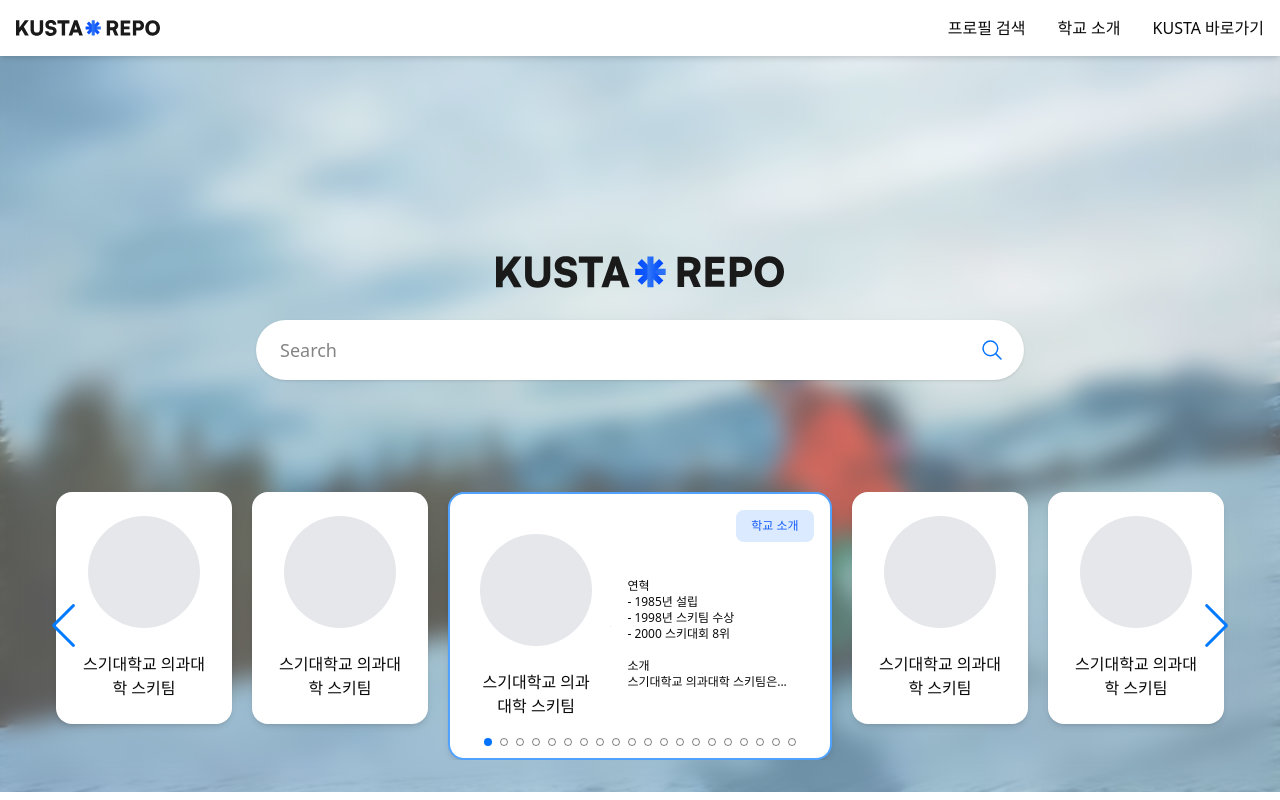
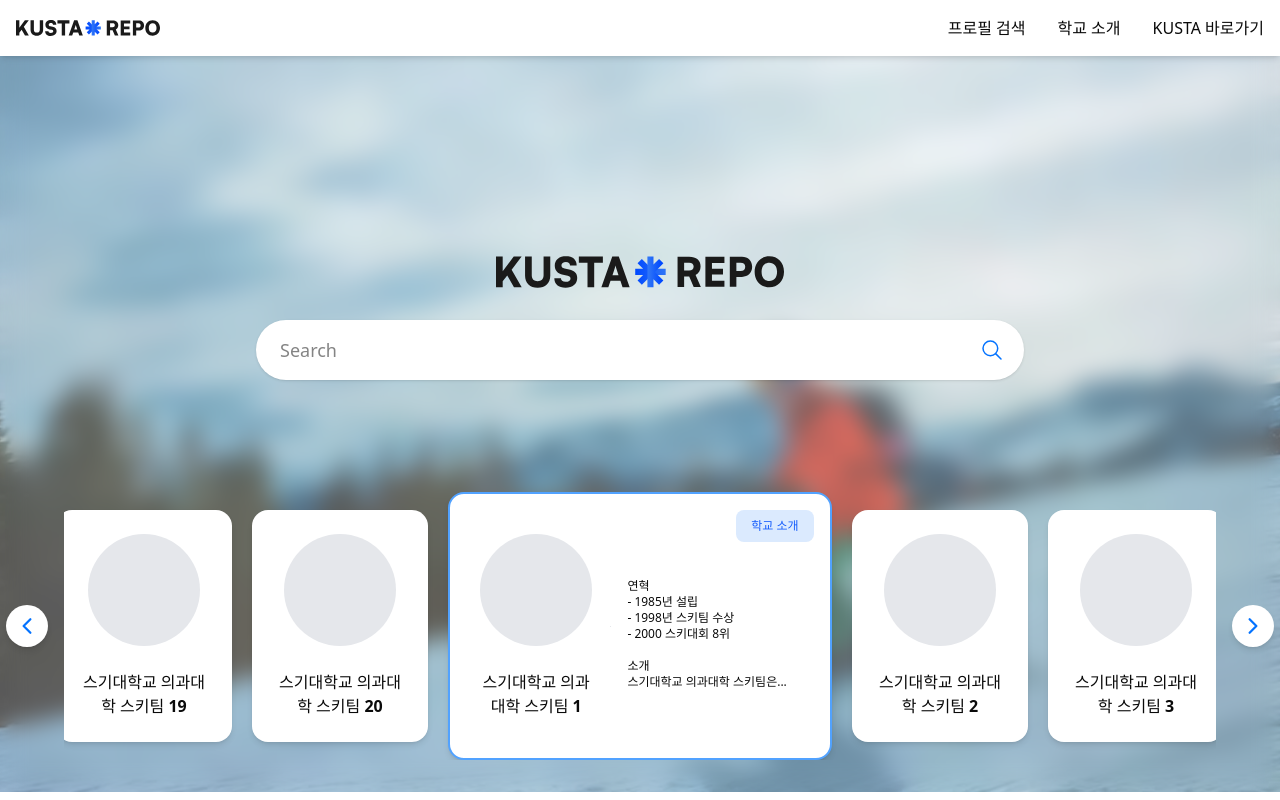
Before and after one commit to ncb6206/kusta-repo-front, a React (Vite) app: page / in a window 1280 px wide. Shown: the top 800 px of the page. Built offline with nearby package versions, Linux system fonts and the light colour scheme; a web font is replaced by a local one.

Commit message:
Style : 슬라이더 css 변경

```diff
--- a/src/components/main/SchoolSlider.tsx
+++ b/src/components/main/SchoolSlider.tsx
@@ -8,12 +8,12 @@ import 'swiper/css/pagination';
 import { useState, useRef } from 'react';
 import { Swiper as SwiperType } from 'swiper';
 import { Swiper, SwiperSlide } from 'swiper/react';
-import { Navigation, Pagination } from 'swiper/modules';
+import { IoChevronBack, IoChevronForward } from 'react-icons/io5';
 
 import SchoolCard from '@/components/common/SchoolCard';
 
-const schools = Array.from({ length: 20 }, () => ({
-  title: '스기대학교 의과대학 스키팀',
+const schools = Array.from({ length: 20 }, (_, index) => ({
+  title: `스기대학교 의과대학 스키팀 ${index + 1}`,
   description: `<b>연혁</b><br/>- 1985년 설립<br/>- 1998년 스키팀 수상<br/>- 2000 스키대회 8위<br/><br/><b>소개</b><br/>스기대학교 의과대학 스키팀은...`,
 }));
 
@@ -21,36 +21,47 @@ const SchoolSlider = () => {
   const swiperRef = useRef<SwiperType | null>(null);
   const [active, setActive] = useState(0);
 
-  const pagination = {
-    clickable: true,
-  };
-
   const handleClick = (idx: number) => {
     console.log(idx);
     swiperRef.current?.slideToLoop(idx, 500);
     setActive(idx);
   };
 
+  // 화살표 클릭 시 5개씩 이동하는 함수
+  const handleNavigation = (direction: 'prev' | 'next') => {
+    if (!swiperRef.current) return;
+
+    const totalSlides = schools.length;
+    let newIndex = active;
+
+    if (direction === 'next') {
+      newIndex = (active + 5) % totalSlides;
+    } else {
+      newIndex = (active - 5 + totalSlides) % totalSlides;
+    }
+
+    swiperRef.current.slideToLoop(newIndex, 500);
+    setActive(newIndex);
+  };
+
   return (
-    <div className="mt-28 flex items-center justify-center px-10">
+    <div className="relative mt-28">
+      <div className="flex items-center justify-center px-10">
+        {/* 왼쪽 내비게이션 버튼 */}
+        <button
+          onClick={() => handleNavigation('prev')}
+          className="text-main hover:border-main! mr-4 flex-shrink-0 rounded-full! bg-white p-2! shadow-md"
+        >
+          <IoChevronBack size={24} />
+        </button>
+
+        {/* Swiper 컨테이너 */}
+        <div className="max-w-6xl flex-1">
           <Swiper
-        modules={[Navigation, Pagination]}
             spaceBetween={20}
             slidesPerView="auto" // 한 번에 보여줄 슬라이드 개수
             centeredSlides
-        navigation
             loop={true}
-        pagination={pagination}
-        // breakpoints={{
-        //   0: {
-        //     slidesPerView: 1,
-        //     centeredSlides: true,
-        //   },
-        //   768: {
-        //     slidesPerView: 'auto',
-        //     centeredSlides: true,
-        //   },
-        // }}
             onSwiper={(swiper) => {
               swiperRef.current = swiper;
             }}
@@ -73,6 +84,16 @@ const SchoolSlider = () => {
             ))}
           </Swiper>
         </div>
+
+        {/* 오른쪽 내비게이션 버튼 */}
+        <button
+          onClick={() => handleNavigation('next')}
+          className="text-main hover:border-main! ml-4 flex-shrink-0 rounded-full! bg-white p-2! shadow-md"
+        >
+          <IoChevronForward size={24} />
+        </button>
+      </div>
+    </div>
   );
 };
 
--- a/src/index.css
+++ b/src/index.css
@@ -89,6 +89,10 @@ button:focus-visible {
   a:hover {
     color: #4a4a4a;
   }
+}
+
+.swiper-wrapper {
+  align-items: center;
 }
 
 .swiper-pagination-bullet {
```
Lines whose indentation alone changed are shown as unchanged.
